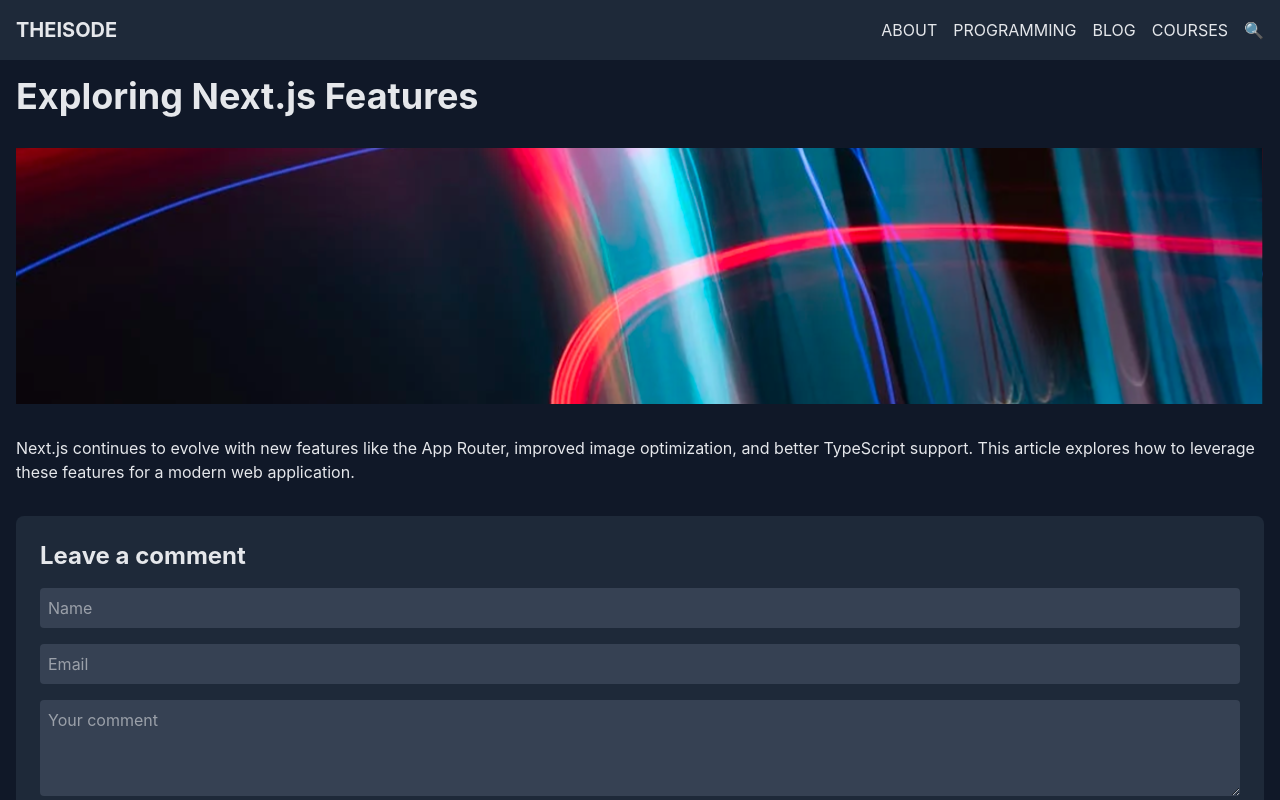
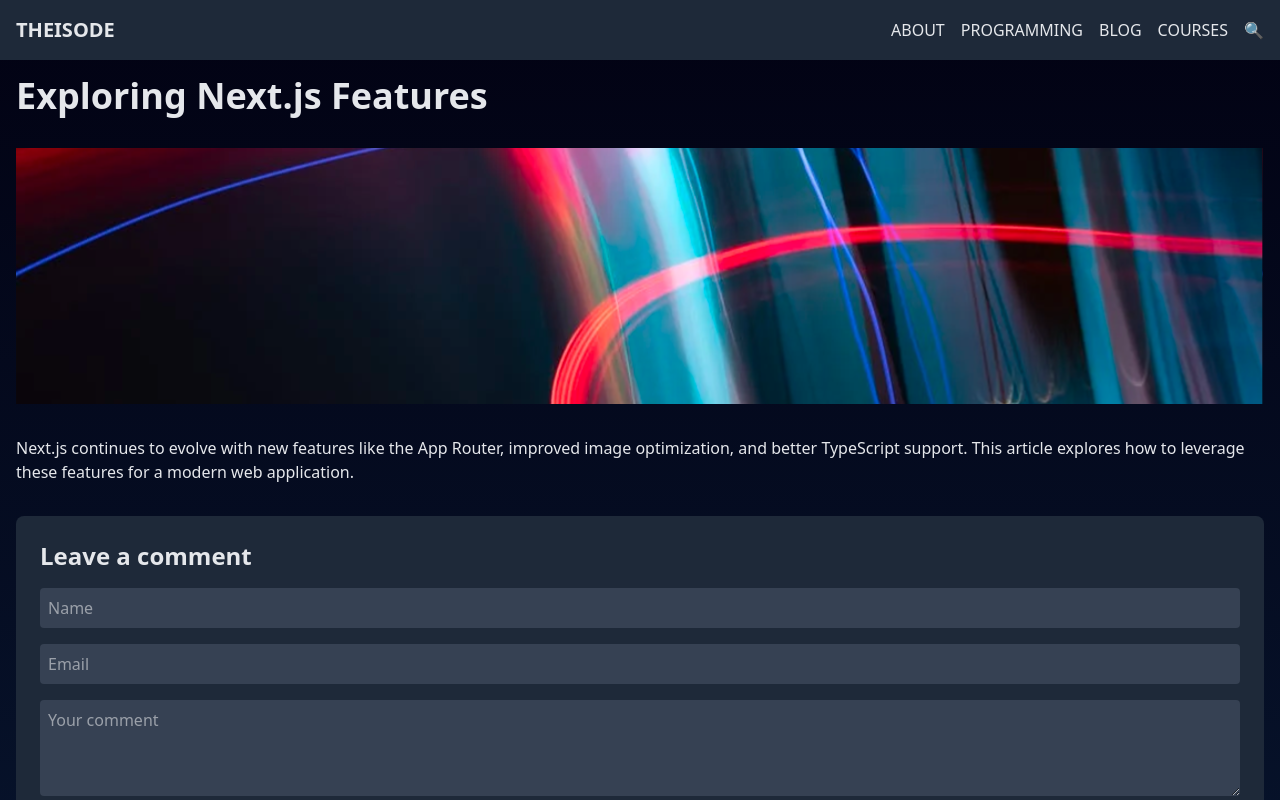
Before and after one commit to Siddami/blogpost-viewer, a Next.js app: page /post in a window 1280 px wide. Shown: the top 800 px of the page. Built offline with nearby package versions, Linux system fonts and the light colour scheme.

Commit message:
style: set global background styling for site

```diff
--- a/app/globals.css
+++ b/app/globals.css
@@ -1,20 +1,17 @@
 @import "tailwindcss";
+
+:root {
+  --gradient-start: #020213;
+  --gradient-end: #091C38;
+  --background-gradient: linear-gradient(to bottom, var(--gradient-start), var(--gradient-end));
+}
+
+@theme inline {
+  --background-gradient: var(--background-gradient);
+}
 
 body {
     margin: 0;
-    font-family: -apple-system, BlinkMacSystemFont, "Segoe UI", Roboto, Oxygen,
-      Ubuntu, Cantarell, "Open Sans", "Helvetica Neue", sans-serif;
-      color: #e5e7eb;
-    }
-
-    .prose-invert {
-      color: #e5e7eb;
-    }
-    .prose-invert a {
-      color: #a855f7;
-    }
-    .prose-invert code {
-      background-color: #4b5563;
-      padding: 0.2em 0.4em;
-      border-radius: 0.25rem;
-    }
+    color: #e5e7eb;
+    background: var(--background-gradient);
+}
```
